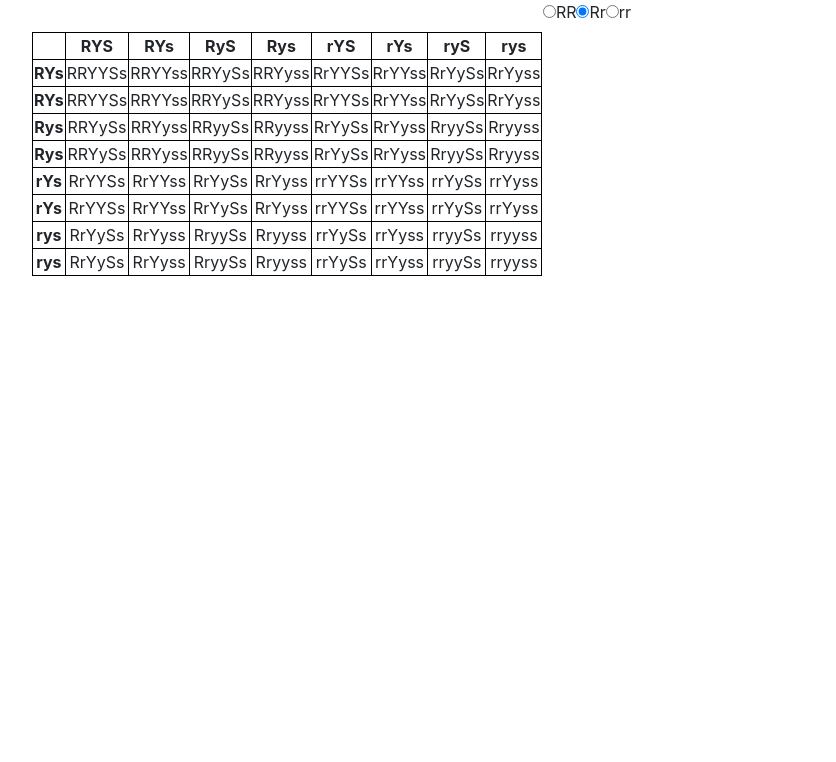
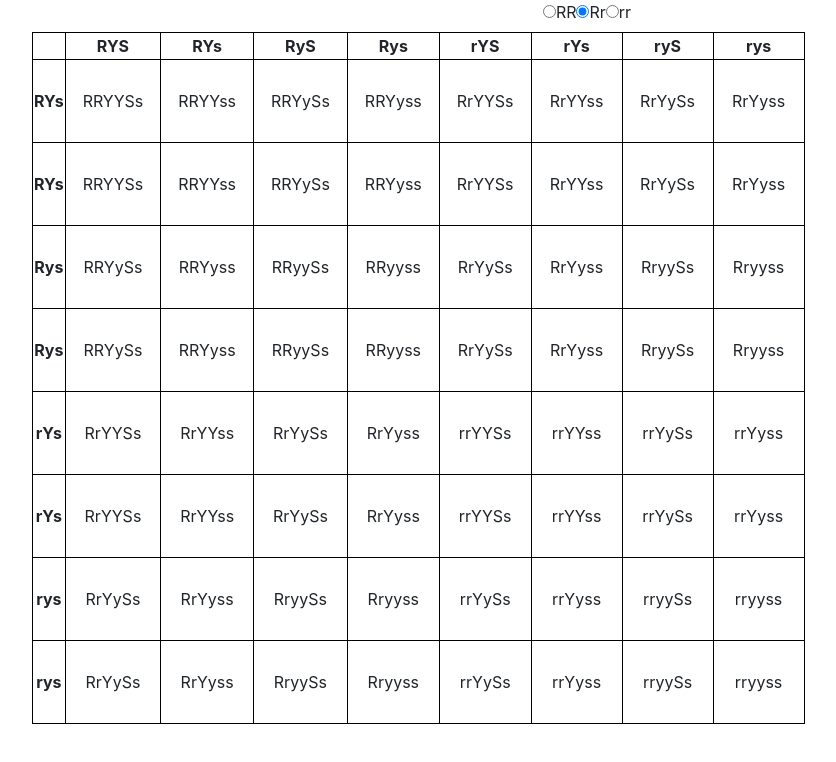
Before and after one commit to jjrmich/ac-flowers, a React (Create React App) app: page / in a window 1280 px wide. Shown: the top 762 px of the page, without its empty margins (53-889 px from the left). Built offline with nearby package versions, Linux system fonts and the light colour scheme.

Commit message:
change cell padding

```diff
--- a/src/App.css
+++ b/src/App.css
@@ -6,3 +6,17 @@ table, th, td {
   border: 1px solid black;
   border-collapse: collapse;
 }
+
+.cell {
+  /* min-height: 3.9em; */
+  padding: 1.75em 1em;
+  min-width: 5.5em;
+}
+
+.cell span {
+  text-align: bottom;
+}
+
+td {
+  vertical-align: bottom;
+}
--- a/src/Cells/CosmoCell.js
+++ b/src/Cells/CosmoCell.js
@@ -45,8 +45,12 @@ class CosmoCell extends Component {
   render(){
     return (
       <td>
-        {this.rGeneResult(this.props.res[0][0],this.props.res[0][1])}{this.yGeneResult(this.props.res[1][0],this.props.res[1][1])}
-        {this.sGeneResult(this.props.res[2][0],this.props.res[2][1])}
+        <div className="cell">
+          <span>
+            {this.rGeneResult(this.props.res[0][0],this.props.res[0][1])}{this.yGeneResult(this.props.res[1][0],this.props.res[1][1])}
+            {this.sGeneResult(this.props.res[2][0],this.props.res[2][1])}
+          </span>
+        </div>
       </td>
     );
   }
```
